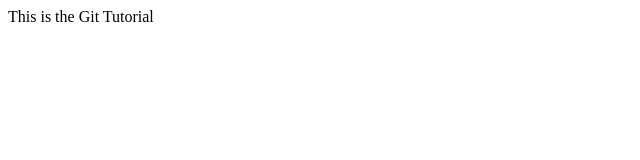
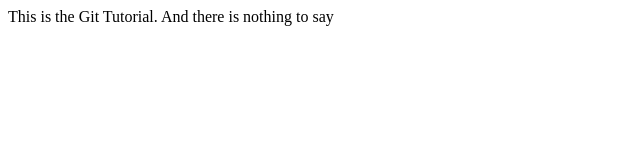
Before and after one commit to vivekboss123/localrepo, a plain HTML site: page index.html in a window 1280 px wide. Shown: the whole page, without its empty margins (0-640 px from the left). Drawn offline with Linux system fonts and the light colour scheme.

Commit message:
adding changes to feature branch

```diff
--- a/index.html
+++ b/index.html
@@ -1 +1 @@
-<p>This is the Git Tutorial</p>
+<p>This is the Git Tutorial. And there is nothing to say</p>
```
